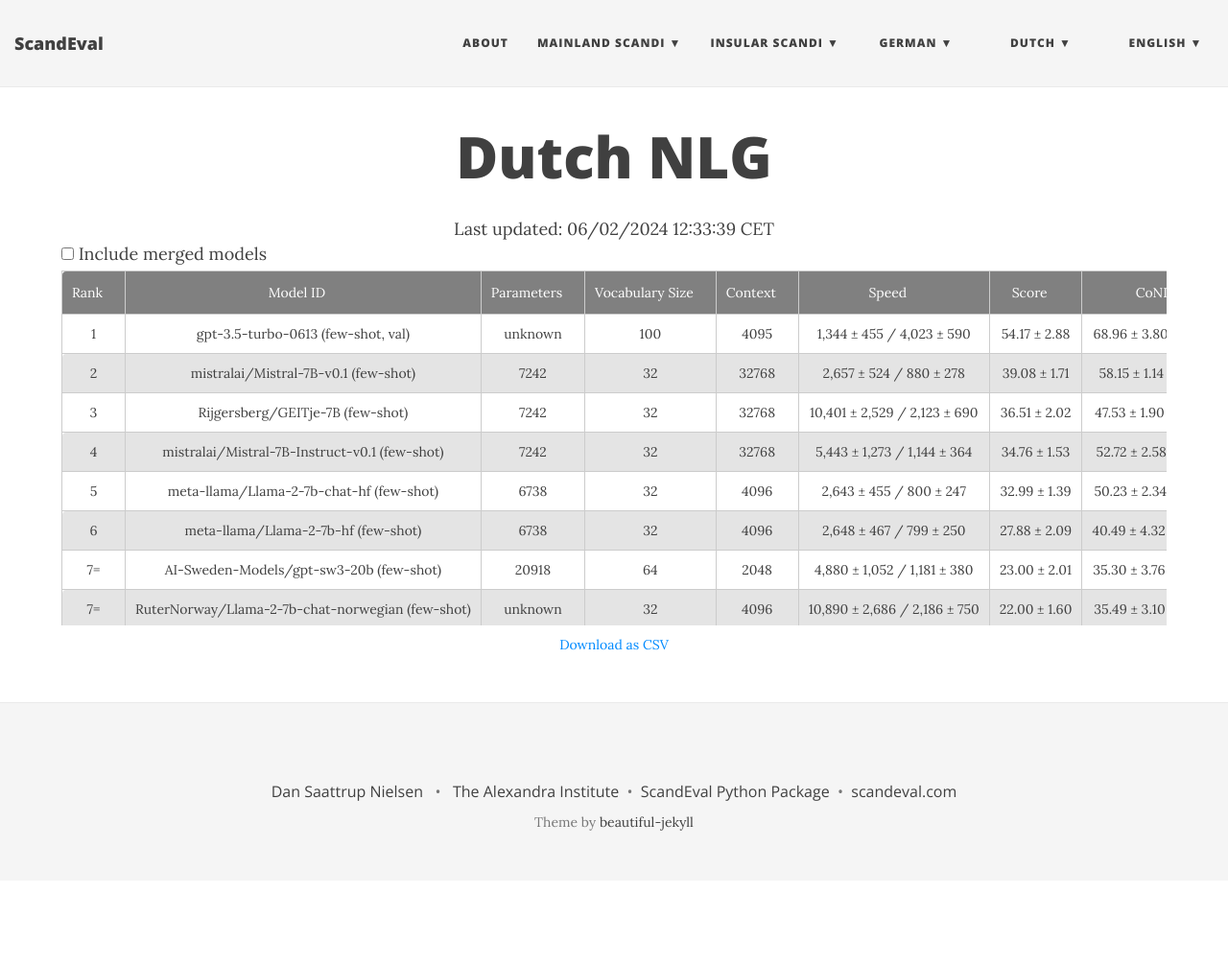
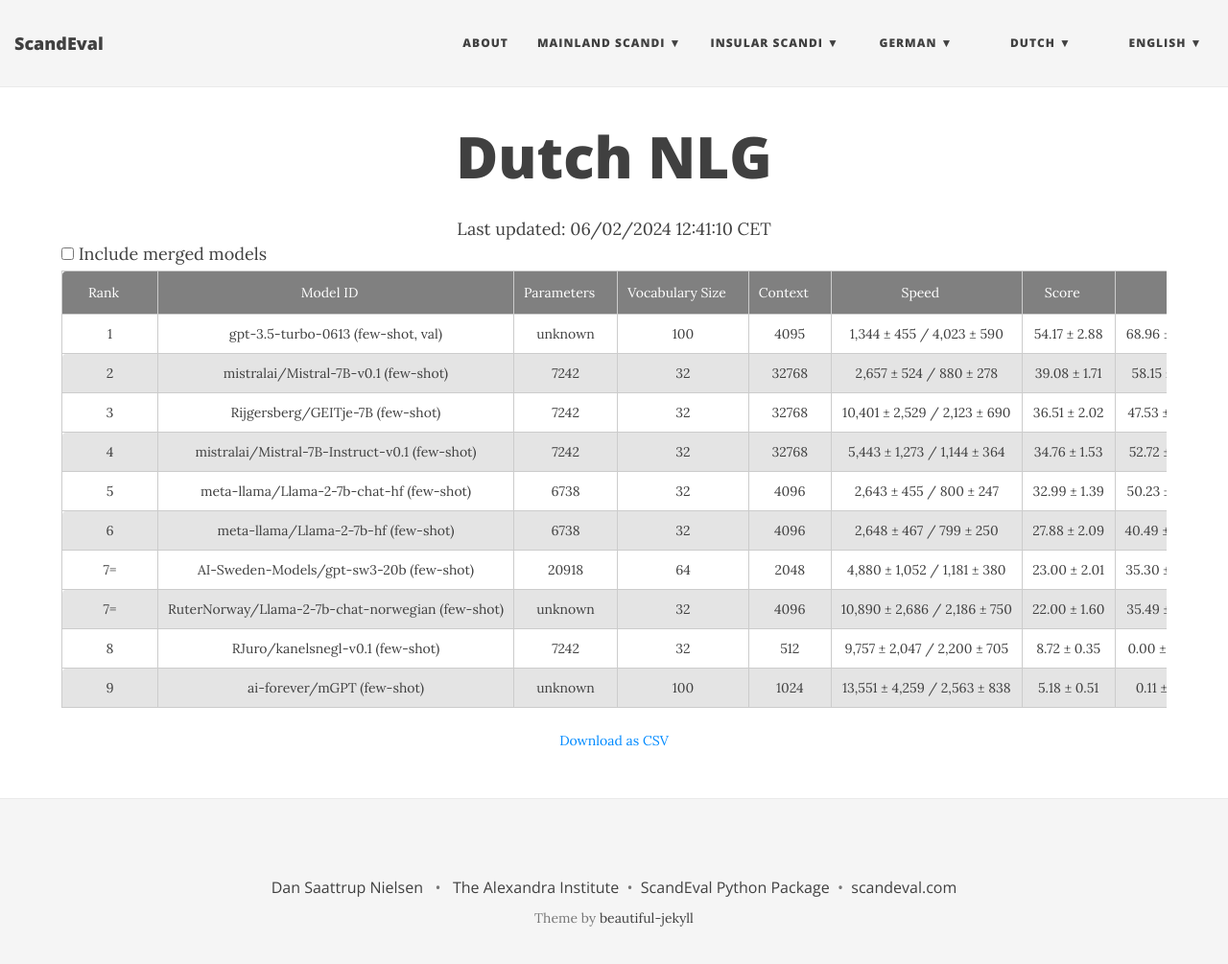
Before and after one commit to ScandEval/scandeval.github.io, a Jekyll site: the page built from dutch-nlg.md, in a window 1280 px wide and 1018 px high. Shown: the top 1005 px of the window at 96% size. Built offline with Jekyll 4.4.1, drawn with Linux system fonts in a browser that asks for light colours; nearby versions of some CDN libraries.

Commit message:
debug: Try adding more CSS to sticky-col

```diff
--- a/css/extras.css
+++ b/css/extras.css
@@ -13,8 +13,14 @@
 
 /* Format the table inside the table wrapper, in particular ensures that the
    table can be scrolled in both the x- and y-direction */
-div.table-wrapper {display: block; overflow-x: auto; white-space: nowrap;
-                   overflow-y: auto; width: 90%; height: 400px;}
+div.table-wrapper {
+  display: block;
+  overflow-x: auto;
+  overflow-y: auto;
+  white-space: nowrap;
+  width: 90%;
+  height: 500px;
+}
 
 /* Ensure that the top row of the table being inside the table wrapper stays
    fixed while scrolling */
@@ -25,4 +31,11 @@
 /* Bootstrap makes labels bold, this makes them normal */
 label {font-weight: normal;}
 
-.sticky-col {position: -webkit-sticky; position: sticky;}
+.sticky-col {
+  position: -webkit-sticky;
+  position: sticky;
+  width: 100px;
+  min-width: 100px;
+  max-width: 100px;
+  left: 0px;
+}
--- a/dutch-nlg.md
+++ b/dutch-nlg.md
@@ -3,7 +3,7 @@
 title: Dutch NLG
 ---
 
-<center>Last updated: 06/02/2024 12:33:39 CET</center>
+<center>Last updated: 06/02/2024 12:41:10 CET</center>
 
 <div class="table-wrapper centered">
 
@@ -14,7 +14,7 @@
  <thead>
   <tr>
    <th class="sticky-col"><span data-toggle="tooltip" data-placement="bottom" data-container="body" title="ScandEval statistically significant model rank">Rank</span></th>
-   <th class="sticky-col"><span data-toggle="tooltip" data-placement="bottom" data-container="body" title="Hugging Face Hub Model ID">Model ID</span></th>
+   <th><span data-toggle="tooltip" data-placement="bottom" data-container="body" title="Hugging Face Hub Model ID">Model ID</span></th>
    <th><span data-toggle="tooltip" data-placement="bottom" data-container="body" title="Number of parameters in the model, in millions">Parameters</span></th>
    <th><span data-toggle="tooltip" data-placement="bottom" data-container="body" title="Number of unique tokens that the model has been trained on, in thousands">Vocabulary size</span></th>
    <th><span data-toggle="tooltip" data-placement="bottom" data-container="body" title="The maximum amount of tokens the model can process">Context</span></th>
@@ -35,7 +35,7 @@
  <tbody>
   <tr class="not-merged-model">
    <td class="rank sticky-col">1</td> <!-- Rank -->
-   <td class="sticky-col">gpt-3.5-turbo-0613 (few-shot, val)</td> <!-- Model ID -->
+   <td>gpt-3.5-turbo-0613 (few-shot, val)</td> <!-- Model ID -->
    <td class="num_model_parameters">unknown</td> <!-- Number of trainable parameters -->
    <td class="vocabulary_size">100</td> <!-- Size of the model's vocabulary -->
    <td class="max_sequence_length">4095</td> <!-- Maximum sequence length of the model-->
@@ -52,7 +52,7 @@
   </tr>
   <tr class="not-merged-model">
    <td class="rank sticky-col">2</td> <!-- Rank -->
-   <td class="sticky-col">mistralai/Mistral-7B-v0.1 (few-shot)</td> <!-- Model ID -->
+   <td>mistralai/Mistral-7B-v0.1 (few-shot)</td> <!-- Model ID -->
    <td class="num_model_parameters">7242</td> <!-- Number of trainable parameters -->
    <td class="vocabulary_size">32</td> <!-- Size of the model's vocabulary -->
    <td class="max_sequence_length">32768</td> <!-- Maximum sequence length of the model-->
@@ -69,7 +69,7 @@
   </tr>
   <tr class="not-merged-model">
    <td class="rank sticky-col">3</td> <!-- Rank -->
-   <td class="sticky-col">Rijgersberg/GEITje-7B (few-shot)</td> <!-- Model ID -->
+   <td>Rijgersberg/GEITje-7B (few-shot)</td> <!-- Model ID -->
    <td class="num_model_parameters">7242</td> <!-- Number of trainable parameters -->
    <td class="vocabulary_size">32</td> <!-- Size of the model's vocabulary -->
    <td class="max_sequence_length">32768</td> <!-- Maximum sequence length of the model-->
@@ -86,7 +86,7 @@
   </tr>
   <tr class="not-merged-model">
    <td class="rank sticky-col">4</td> <!-- Rank -->
-   <td class="sticky-col">mistralai/Mistral-7B-Instruct-v0.1 (few-shot)</td> <!-- Model ID -->
+   <td>mistralai/Mistral-7B-Instruct-v0.1 (few-shot)</td> <!-- Model ID -->
    <td class="num_model_parameters">7242</td> <!-- Number of trainable parameters -->
    <td class="vocabulary_size">32</td> <!-- Size of the model's vocabulary -->
    <td class="max_sequence_length">32768</td> <!-- Maximum sequence length of the model-->
@@ -103,7 +103,7 @@
   </tr>
   <tr class="not-merged-model">
    <td class="rank sticky-col">5</td> <!-- Rank -->
-   <td class="sticky-col">meta-llama/Llama-2-7b-chat-hf (few-shot)</td> <!-- Model ID -->
+   <td>meta-llama/Llama-2-7b-chat-hf (few-shot)</td> <!-- Model ID -->
    <td class="num_model_parameters">6738</td> <!-- Number of trainable parameters -->
    <td class="vocabulary_size">32</td> <!-- Size of the model's vocabulary -->
    <td class="max_sequence_length">4096</td> <!-- Maximum sequence length of the model-->
@@ -120,7 +120,7 @@
   </tr>
   <tr class="not-merged-model">
    <td class="rank sticky-col">6</td> <!-- Rank -->
-   <td class="sticky-col">meta-llama/Llama-2-7b-hf (few-shot)</td> <!-- Model ID -->
+   <td>meta-llama/Llama-2-7b-hf (few-shot)</td> <!-- Model ID -->
    <td class="num_model_parameters">6738</td> <!-- Number of trainable parameters -->
    <td class="vocabulary_size">32</td> <!-- Size of the model's vocabulary -->
    <td class="max_sequence_length">4096</td> <!-- Maximum sequence length of the model-->
@@ -137,7 +137,7 @@
   </tr>
   <tr class="not-merged-model">
    <td class="rank sticky-col">7=</td> <!-- Rank -->
-   <td class="sticky-col">AI-Sweden-Models/gpt-sw3-20b (few-shot)</td> <!-- Model ID -->
+   <td>AI-Sweden-Models/gpt-sw3-20b (few-shot)</td> <!-- Model ID -->
    <td class="num_model_parameters">20918</td> <!-- Number of trainable parameters -->
    <td class="vocabulary_size">64</td> <!-- Size of the model's vocabulary -->
    <td class="max_sequence_length">2048</td> <!-- Maximum sequence length of the model-->
@@ -154,7 +154,7 @@
   </tr>
   <tr class="not-merged-model">
    <td class="rank sticky-col">7=</td> <!-- Rank -->
-   <td class="sticky-col">RuterNorway/Llama-2-7b-chat-norwegian (few-shot)</td> <!-- Model ID -->
+   <td>RuterNorway/Llama-2-7b-chat-norwegian (few-shot)</td> <!-- Model ID -->
    <td class="num_model_parameters">unknown</td> <!-- Number of trainable parameters -->
    <td class="vocabulary_size">32</td> <!-- Size of the model's vocabulary -->
    <td class="max_sequence_length">4096</td> <!-- Maximum sequence length of the model-->
@@ -171,7 +171,7 @@
   </tr>
   <tr class="not-merged-model">
    <td class="rank sticky-col">8</td> <!-- Rank -->
-   <td class="sticky-col">RJuro/kanelsnegl-v0.1 (few-shot)</td> <!-- Model ID -->
+   <td>RJuro/kanelsnegl-v0.1 (few-shot)</td> <!-- Model ID -->
    <td class="num_model_parameters">7242</td> <!-- Number of trainable parameters -->
    <td class="vocabulary_size">32</td> <!-- Size of the model's vocabulary -->
    <td class="max_sequence_length">512</td> <!-- Maximum sequence length of the model-->
@@ -188,7 +188,7 @@
   </tr>
   <tr class="not-merged-model">
    <td class="rank sticky-col">9</td> <!-- Rank -->
-   <td class="sticky-col">ai-forever/mGPT (few-shot)</td> <!-- Model ID -->
+   <td>ai-forever/mGPT (few-shot)</td> <!-- Model ID -->
    <td class="num_model_parameters">unknown</td> <!-- Number of trainable parameters -->
    <td class="vocabulary_size">100</td> <!-- Size of the model's vocabulary -->
    <td class="max_sequence_length">1024</td> <!-- Maximum sequence length of the model-->
```
